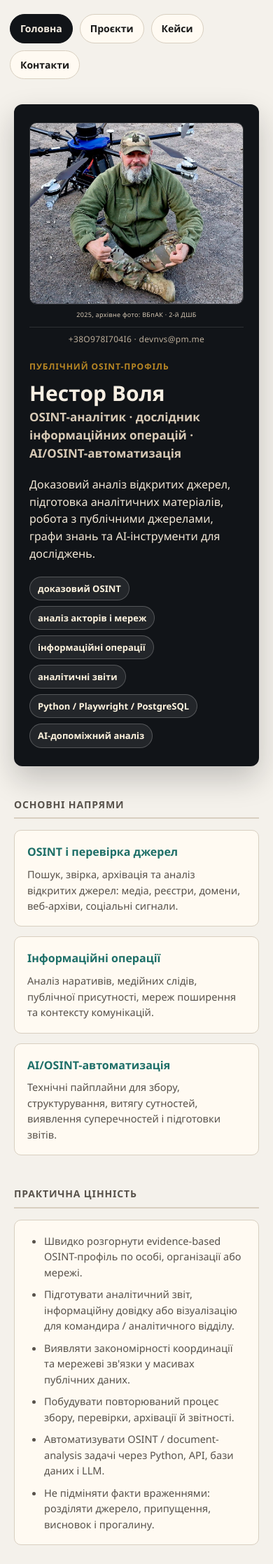
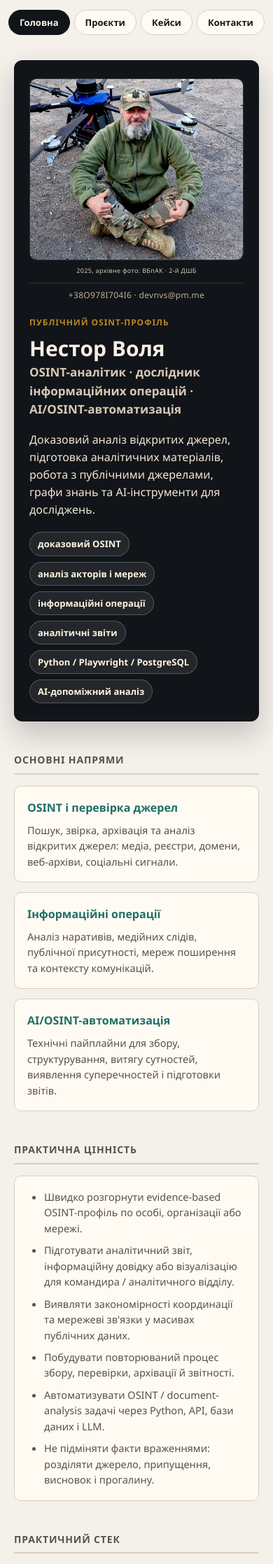
Before and after one commit to NestorVolya/nestorvolya.github.io, a Jekyll site: the page index.html, which Jekyll copies as it is, in a window 390 px wide. Shown: the top 2235 px of the page at 70% size. Built offline with Jekyll 4.4.1, drawn with Linux system fonts in a browser that asks for light colours.

Commit message:
Nav tabs: fit in one row on mobile
Co-Authored-By: Claude Opus 5.5 <noreply@anthropic.com>
Claude-Session: https://claude.ai/code/session_01V74odvHJYBroRAt5CmEZ8A

```diff
--- a/cases/index.html
+++ b/cases/index.html
@@ -61,6 +61,11 @@
            color:var(--ink); font-size:14px; font-weight:700; text-decoration:none; transition:all .15s ease; }
     .tab:hover, .tab.active { background:var(--dark); border-color:var(--dark); color:#f7efe3; text-decoration:none; }
     @media (max-width:680px) { .site-tabs { padding:0 14px; } }
+    @media (max-width:680px) {
+      .site-tabs { flex-wrap:nowrap; gap:6px; padding:0 12px; margin-top:14px; overflow-x:auto; scrollbar-width:none; }
+      .site-tabs::-webkit-scrollbar { display:none; }
+      .tab { flex:1 1 auto; text-align:center; white-space:nowrap; padding:7px 8px; font-size:13px; }
+    }
   </style>
 </head>
 <body>
--- a/index.html
+++ b/index.html
@@ -300,6 +300,11 @@
       .hero h1 { font-size: 30px; }
       .grid { grid-template-columns: 1fr; }
     }
+    @media (max-width:680px) {
+      .site-tabs { flex-wrap:nowrap; gap:6px; padding:0 12px; margin-top:14px; overflow-x:auto; scrollbar-width:none; }
+      .site-tabs::-webkit-scrollbar { display:none; }
+      .tab { flex:1 1 auto; text-align:center; white-space:nowrap; padding:7px 8px; font-size:13px; }
+    }
   </style>
 </head>
 <body>
--- a/projects/index.html
+++ b/projects/index.html
@@ -56,6 +56,11 @@
            color:var(--ink); font-size:14px; font-weight:700; text-decoration:none; transition:all .15s ease; }
     .tab:hover, .tab.active { background:var(--dark); border-color:var(--dark); color:#f7efe3; text-decoration:none; }
     @media (max-width:680px) { .site-tabs { padding:0 14px; } }
+    @media (max-width:680px) {
+      .site-tabs { flex-wrap:nowrap; gap:6px; padding:0 12px; margin-top:14px; overflow-x:auto; scrollbar-width:none; }
+      .site-tabs::-webkit-scrollbar { display:none; }
+      .tab { flex:1 1 auto; text-align:center; white-space:nowrap; padding:7px 8px; font-size:13px; }
+    }
   </style>
 </head>
 <body>
```
